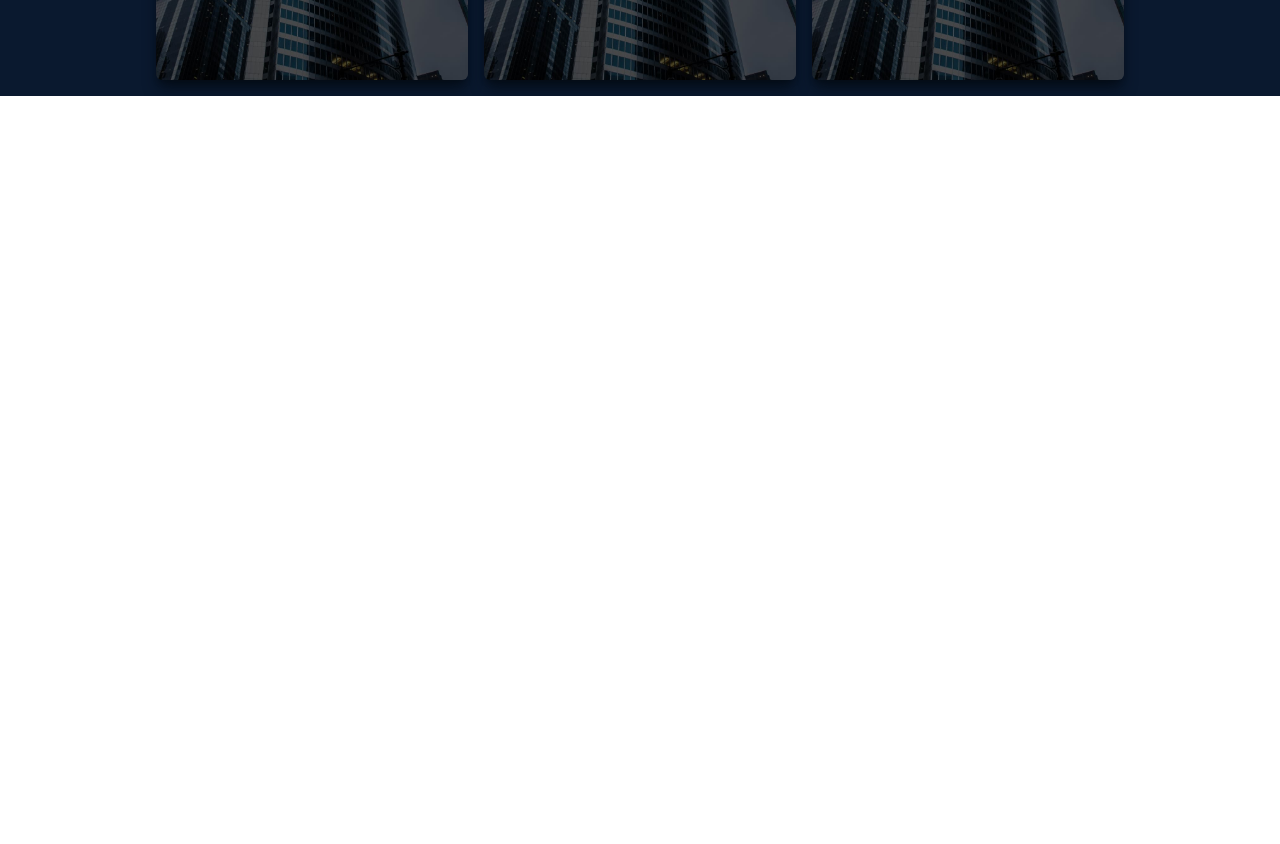
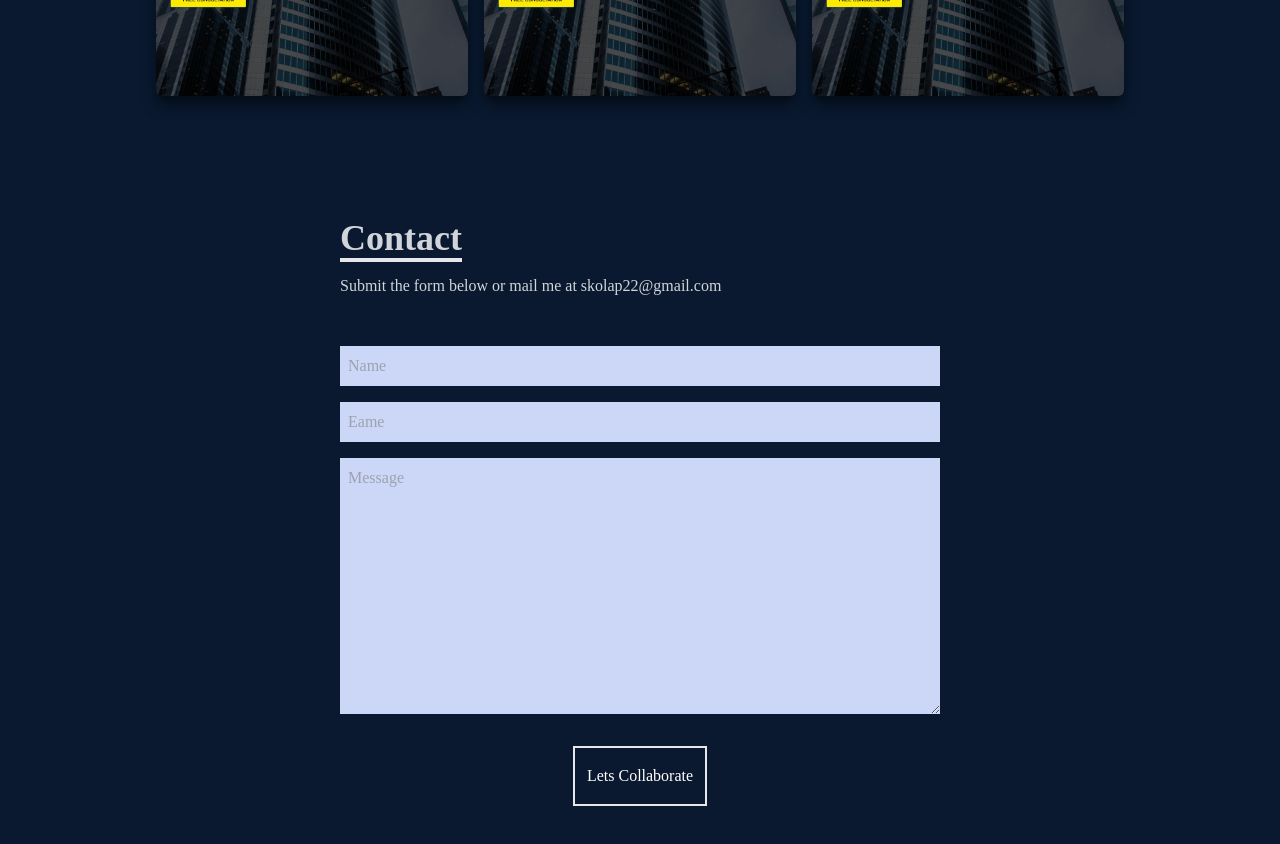
Before and after one commit to Skolap/react-portfolio, a React (Create React App) app: page / in a window 1280 px wide. Shown: the part 2620-3464 px from the top of the page. Before the commit the page ends 2716 px from the top, so only its background shows below. Built offline with nearby package versions, Linux system fonts and the light colour scheme; the HTML template or start-up script is replaced by a standard one.

Commit message:
Complated Contact Section

```diff
--- a/src/App.js
+++ b/src/App.js
@@ -1,4 +1,5 @@
 import About from "./Components/About";
+import Contact from "./Components/Contact";
 import Home from "./Components/Home";
 import Navbar from "./Components/Navbar";
 import Skills from "./Components/Skills";
@@ -12,6 +13,7 @@
       <About />
       <Skills />
       <Work />
+      <Contact />
     </div>
   );
 }
--- a/src/Components/Contact.jsx
+++ b/src/Components/Contact.jsx
@@ -1,9 +1,48 @@
-import React from 'react'
+import React from "react";
 
 const Contact = () => {
   return (
-    <div>Contact</div>
-  )
-}
+    <div
+      name="contact"
+      className="w-full h-screen bg-[#0a192f] flex justify-center items-center p-4"
+    >
+      <form
+        method="post"
+        action="https://getform.io/f/ad977f84-08f3-4c56-b7e3-1aee6c1e8be3"
+        className="flex flex-col max-w-[600px] w-full"
+      >
+        <div className="pb-8">
+          <p className="text-4xl font-bold inline border-b-4 text-gray-300">
+            Contact
+          </p>
+          <p className="text-gray-300 py-4">
+            Submit the form below or mail me at skolap22@gmail.com
+          </p>
+        </div>
+        <input
+          className="p-2 bg-[#ccd6f6]"
+          type="text"
+          placeholder="Name"
+          name="name"
+        />
+        <input
+          className="my-4 p-2 bg-[#ccd6f6]"
+          type="email"
+          placeholder="Eame"
+          name="eame"
+        />
+        <textarea
+          className="p-2 bg-[#ccd6f6]"
+          name="message"
+          rows="10"
+          placeholder="Message"
+        ></textarea>
+        <button className="text-white border-2 hover:bg-pink-600 hover:border-pink-600 px-3 py-4 my-8 mx-auto flex item-center">
+          Lets Collaborate
+        </button>
+      </form>
+    </div>
+  );
+};
 
-export default Contact
+export default Contact;
--- a/src/Components/Work.jsx
+++ b/src/Components/Work.jsx
@@ -4,7 +4,7 @@
 
 const Work = () => {
   return (
-    <div name="work" className="w-full text-gray-300 bg-[#0a192f]">
+    <div name="work" className="w-full text-gray-300 p-4 bg-[#0a192f]">
       {/* Container Below */}
       <div className="max-w-[1000px] mx-auto p-4 flex flex-col justify-center w-full h-full">
         {/* Top Section */}
--- a/src/index.css
+++ b/src/index.css
@@ -1,7 +1,7 @@
-*{
+/* *{
   padding: 0;
   margin: 0
-}
+} */
 @tailwind base;
 @tailwind components;
 @tailwind utilities;
```
